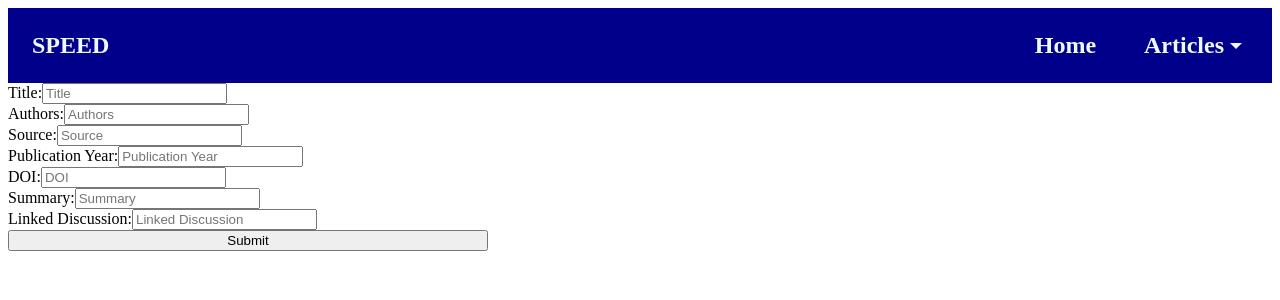
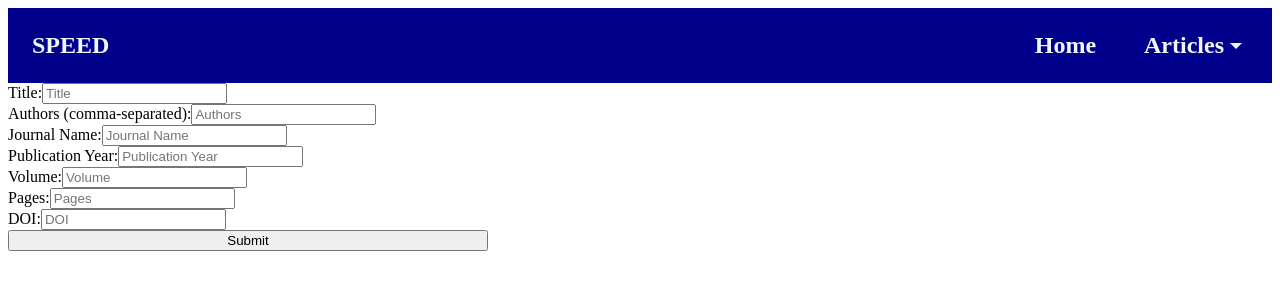
Before and after one commit to CISE-ASS1B-5004/ASS1B, a Next.js app in the folder frontend/: page /articles/new in a window 1280 px wide. Shown: the top 300 px of the page. Built offline with nearby package versions, Linux system fonts and the light colour scheme.

Commit message:
update submission fields

```diff
--- a/frontend/src/components/SubmissionForm.tsx
+++ b/frontend/src/components/SubmissionForm.tsx
@@ -34,26 +34,29 @@ export default function SubmissionForm() {
           type="text"
           id="title"
           placeholder="Title"
+          required
         />
       </div>
 
       <div>
-        <label htmlFor="authors">Authors:</label>
+        <label htmlFor="authors">Authors (comma-separated):</label>
         <input
           {...register("authors")}
           type="text"
           id="authors"
           placeholder="Authors"
+          required
         />
       </div>
 
       <div>
-        <label htmlFor="source">Source:</label>
+        <label htmlFor="journalName">Journal Name:</label>
         <input
-          {...register("source")}
+          {...register("journalName")}
           type="text"
-          id="source"
-          placeholder="Source"
+          id="journalName"
+          placeholder="Journal Name"
+          required
         />
       </div>
 
@@ -61,34 +64,43 @@ export default function SubmissionForm() {
         <label htmlFor="pubYear">Publication Year:</label>
         <input
           {...register("pubYear")}
-          type="text"
+          type="number"
           id="pubYear"
           placeholder="Publication Year"
+          required
+        />
+      </div>
+
+      <div>
+        <label htmlFor="volume">Volume:</label>
+        <input
+          {...register("volume")}
+          type="number"
+          id="volume"
+          placeholder="Volume"
+          required
+        />
+      </div>
+
+      <div>
+        <label htmlFor="pages">Pages:</label>
+        <input
+          {...register("pages")}
+          type="number"
+          id="pages"
+          placeholder="Pages"
+          required
         />
       </div>
 
       <div>
         <label htmlFor="doi">DOI:</label>
-        <input {...register("doi")} type="text" id="doi" placeholder="DOI" />
-      </div>
-
-      <div>
-        <label htmlFor="summary">Summary:</label>
         <input
-          {...register("summary")}
+          {...register("doi")}
           type="text"
-          id="summary"
-          placeholder="Summary"
-        />
-      </div>
-
-      <div>
-        <label htmlFor="linkedDiscussion">Linked Discussion:</label>
-        <input
-          {...register("linkedDiscussion")}
-          type="text"
-          id="linkedDiscussion"
-          placeholder="Linked Discussion"
+          id="doi"
+          placeholder="DOI"
+          required
         />
       </div>
 
```
Also changed, not shown: frontend/src/pages/articles/index.tsx (+12 -13 lines), 1 other file (tests, documents, lock files or other folders).
